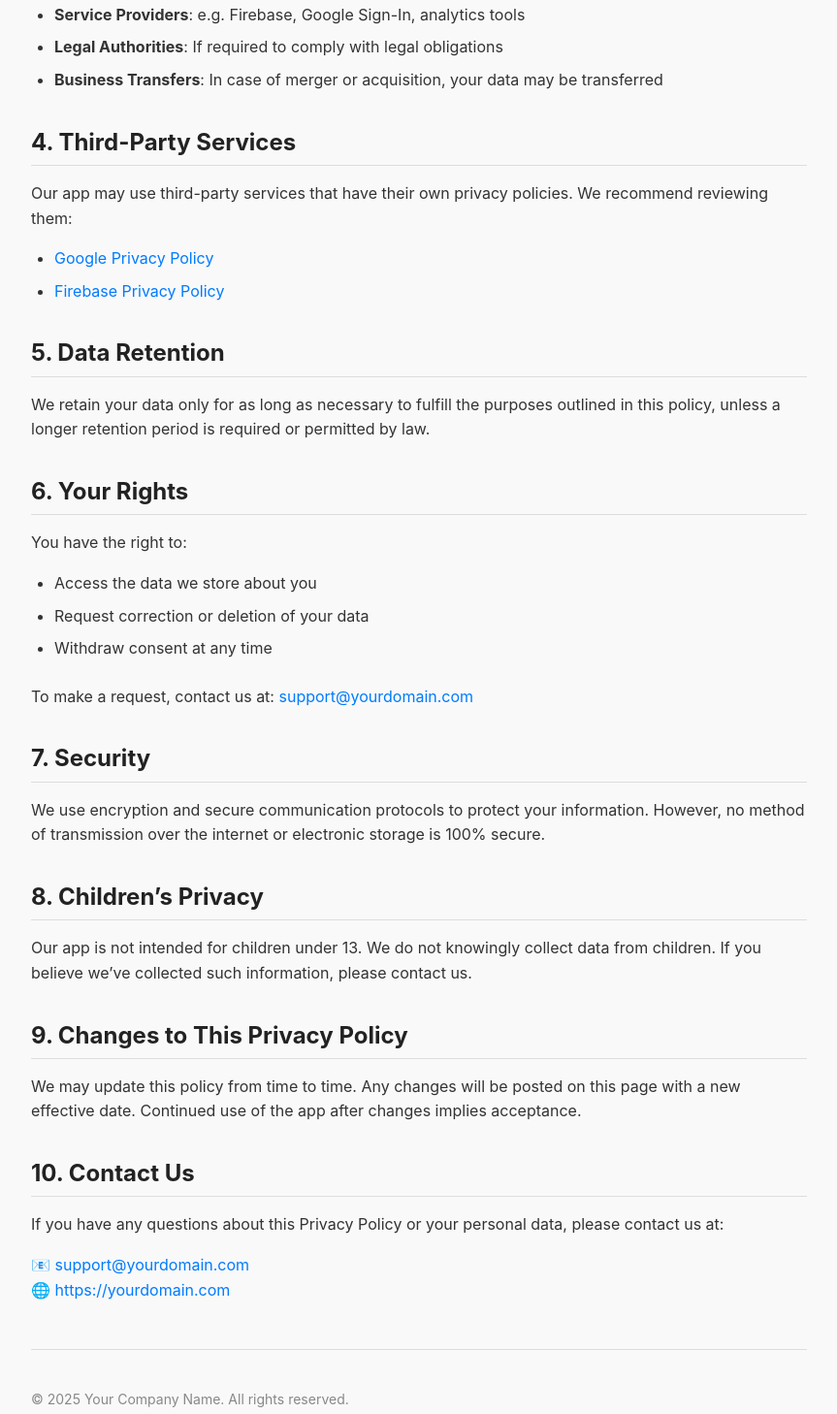
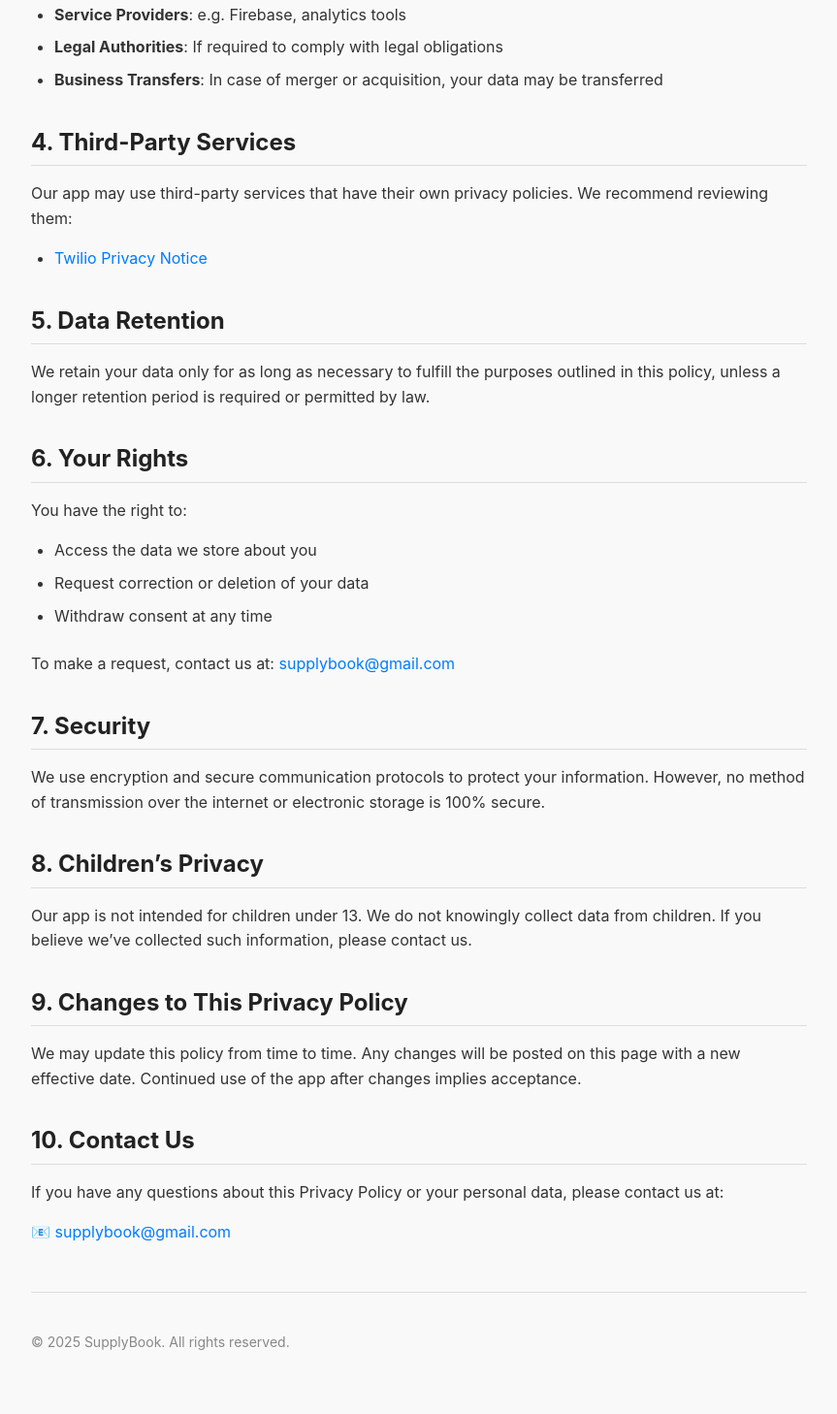
Before and after one commit to supplybook/privacy-policies, a plain HTML site: page privacy/index.html in a window 1280 px wide. Shown: the part 932-2390 px from the top of the page at 97% size, without its empty margins (208-1071 px from the left). Drawn offline with Linux system fonts and the light colour scheme.

Commit message:
Update index.html

```diff
--- a/privacy/index.html
+++ b/privacy/index.html
@@ -20,7 +20,7 @@
   <h2>1. Information We Collect</h2>
   <p>We may collect information in the following ways:</p>
   <ul>
-    <li><strong>Personal Information</strong>: Name, email address, profile picture (if using Google or social login).</li>
+    <li><strong>Personal Information</strong>: Name, mobile, address.</li>
     <li><strong>Device Information</strong>: Device type, operating system version, unique device identifiers.</li>
     <li><strong>Usage Data</strong>: App usage metrics, clicks, pages viewed, and interactions.</li>
     <li><strong>Crash Logs</strong>: Diagnostic and crash information to help improve stability.</li>
@@ -39,7 +39,7 @@
   <h2>3. Data Sharing and Disclosure</h2>
   <p>We do not sell or rent your personal information. We may share data with:</p>
   <ul>
-    <li><strong>Service Providers</strong>: e.g. Firebase, Google Sign-In, analytics tools</li>
+    <li><strong>Service Providers</strong>: e.g. Firebase, analytics tools</li>
     <li><strong>Legal Authorities</strong>: If required to comply with legal obligations</li>
     <li><strong>Business Transfers</strong>: In case of merger or acquisition, your data may be transferred</li>
   </ul>
@@ -47,8 +47,7 @@
   <h2>4. Third-Party Services</h2>
   <p>Our app may use third-party services that have their own privacy policies. We recommend reviewing them:</p>
   <ul>
-    <li><a href="https://policies.google.com/privacy" target="_blank">Google Privacy Policy</a></li>
-    <li><a href="https://firebase.google.com/support/privacy" target="_blank">Firebase Privacy Policy</a></li>
+    <li><a href="https://www.twilio.com/en-us/legal/privacy" target="_blank">Twilio Privacy Notice</a></li>
   </ul>
 
   <h2>5. Data Retention</h2>
@@ -66,7 +65,7 @@
   </ul>
   <p>
     To make a request, contact us at:
-    <a href="mailto:support@yourdomain.com">support@yourdomain.com</a>
+    <a href="mailto:supplybook@gmail.com.com">supplybook@gmail.com</a>
   </p>
 
   <h2>7. Security</h2>
@@ -92,12 +91,11 @@
     If you have any questions about this Privacy Policy or your personal data, please contact us at:
   </p>
   <p>
-    📧 <a href="mailto:support@yourdomain.com">support@yourdomain.com</a><br />
-    🌐 <a href="https://yourdomain.com" target="_blank">https://yourdomain.com</a>
+    📧 <a href="mailto:supplybook@gmail.com">supplybook@gmail.com</a><br />
   </p>
 
   <footer>
-    <p>© 2025 Your Company Name. All rights reserved.</p>
+    <p>© 2025 SupplyBook. All rights reserved.</p>
   </footer>
 
 </body>
```
